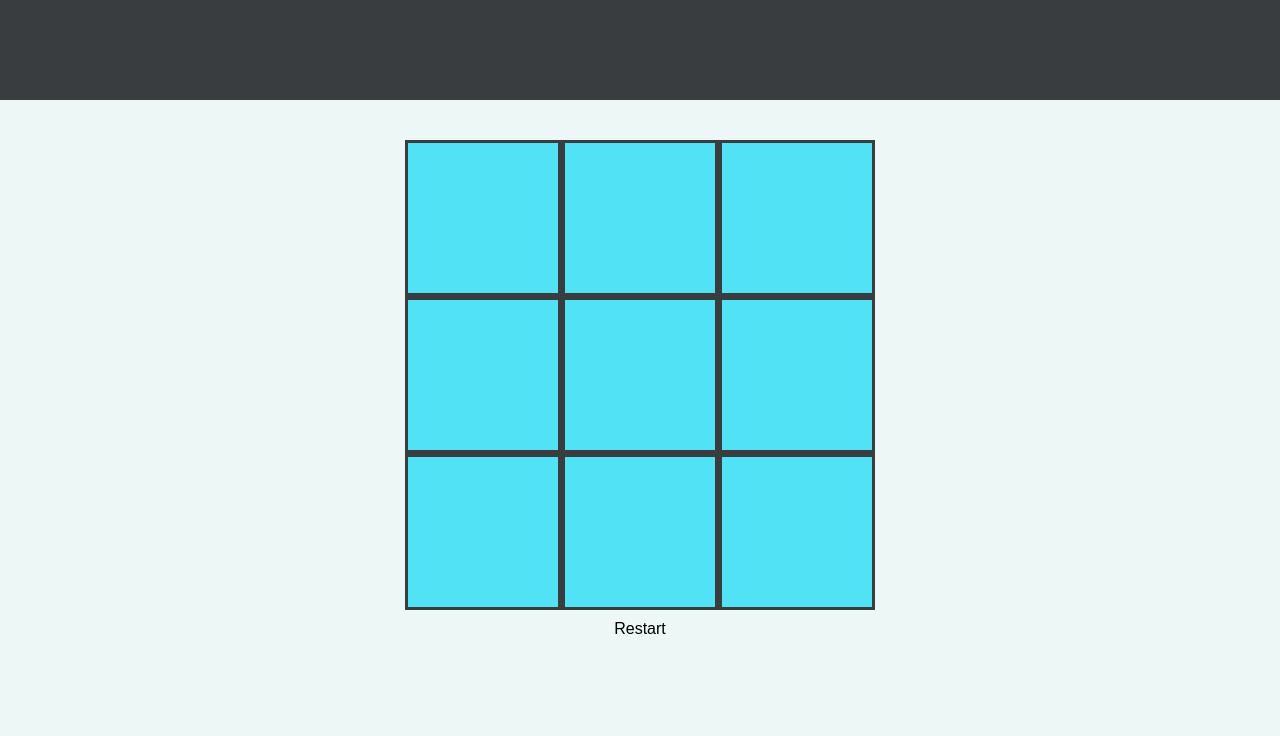
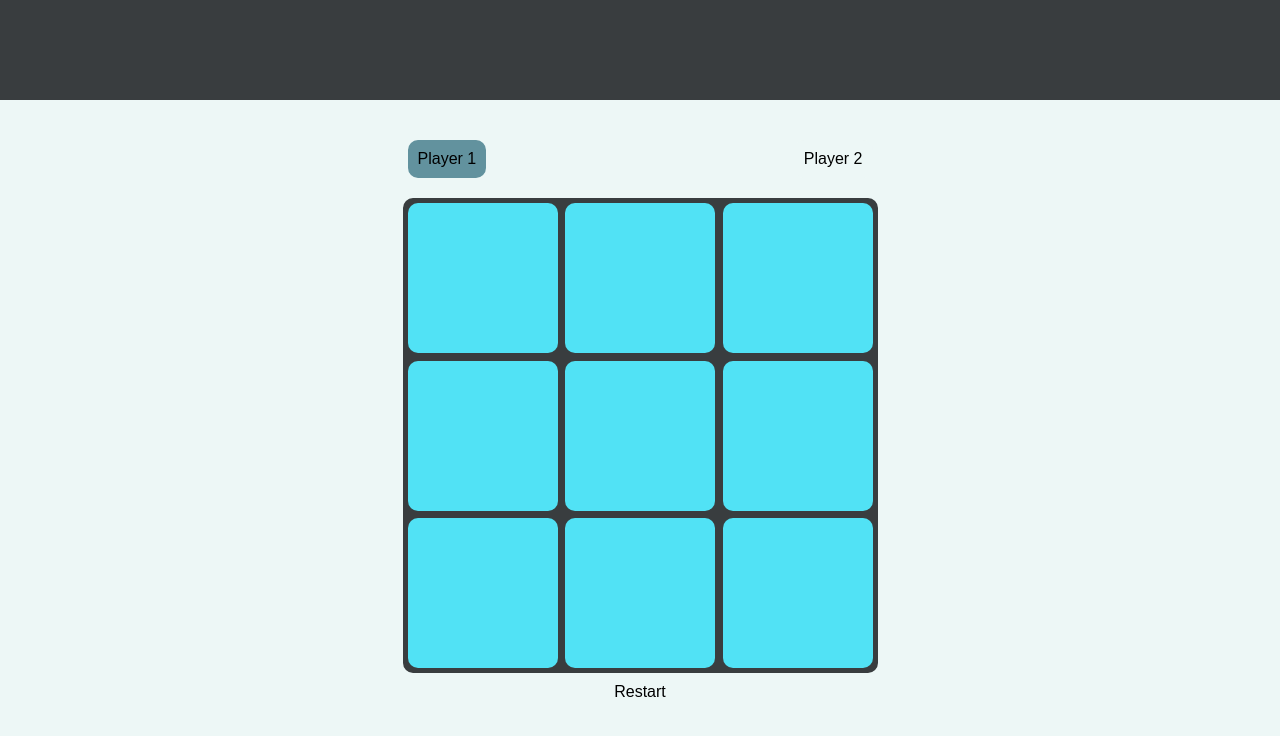
Before and after one commit to dominik-kiss/tic-tac-toe, a plain HTML site: page index.html in a window 1280 px wide. Shown: the top 736 px of the page. Drawn offline with Linux system fonts and the light colour scheme.

Commit message:
Add functionality to switch highlight of player names to the current player name

```diff
--- a/index.html
+++ b/index.html
@@ -16,6 +16,10 @@
     </header>
 
     <div id="main-container">
+        <div id="message-box">
+            <div class="player-name current" id="player-one">Player 1</div>
+            <div class="player-name" id="player-two">Player 2</div>
+        </div>
         <div id="game-board">
             <div class="field" data-index="0"></div>
             <div class="field" data-index="1"></div>
--- a/script.js
+++ b/script.js
@@ -36,15 +36,22 @@ const gameBoard = (function() {
 
 const displayController = (function() {
 
-    // Cache #game-board container div and the inner field divs for rendering fields from board Array
+    // Cache the field divs for rendering fields from board Array
+    // Cache the message board's divs containing the player names
 
     const fieldDivs = document.querySelectorAll(".field");
+    const playerNames = document.querySelectorAll(".player-name");
 
     function renderGameboard() {
+        // Update the "field" div elements to the corresponding value from the board array
         for (i in fieldDivs) {
             fieldDivs[i].innerHTML = gameBoard.getField(i);
         }
+        // Switch the highlight of the player's name to show who's turn it is
+        playerNames.forEach(playerName => playerName.classList.toggle("current"));
+
     }
+
 
     fieldDivs.forEach(button => button.addEventListener("click", function() {
         if (this.classList.contains("hovered")) {
--- a/style.css
+++ b/style.css
@@ -7,6 +7,8 @@
     --dark-sand: #a28089;
     --grey: #62929E;
     --header: #393D3F;
+    --player-highlight: #edf7f6;
+    --field-color: #51e2f5;
 
     --card-shadow: rgba(0, 0, 0, 0.20) 0px 2px 5px;
     --radius-l: 10px;
@@ -24,7 +26,7 @@
 
     --site-width: 1500px;
 
-    --board-size: 470px;
+    --board-size: 465px;
     --field-size: 150px;
 
     --spacing-l: 40px;
@@ -46,7 +48,6 @@ body {
 header {
     background-color: var(--header);
     font-size: var(--fnormal);
-    color: var(--dusty-white);
     height: 100px;
     width: 100%;
     display: flex;
@@ -67,8 +68,10 @@ header {
     display: flex;
     flex-direction: row;
     flex-wrap: wrap;
-    justify-content: space-around;
-    align-content: space-around;
+    justify-content: space-between;
+    align-content: space-between;
+    border-radius: 10px;
+    border: 5px solid var(--header);
 }
 
 .field {
@@ -77,8 +80,27 @@ header {
     display: flex;
     justify-content: center;
     align-items: center;
-    background-color: var(--bright-blue);
+    background-color: var(--field-color);
     font-size: var(--flarge);
+    border-radius: 10px;
+}
+
+#message-box {
+    display: flex;
+    flex-direction: row;
+    width: var(--board-size);
+    justify-content: space-between;
+    margin-bottom: 20px;
+}
+
+.player-name {
+    border: 10px solid var(--player-highlight);
+    border-radius: 10px;
+}
+
+.current {
+    border-color: var(--grey);
+    background-color: var(--grey);
 }
 
 .button {
```
